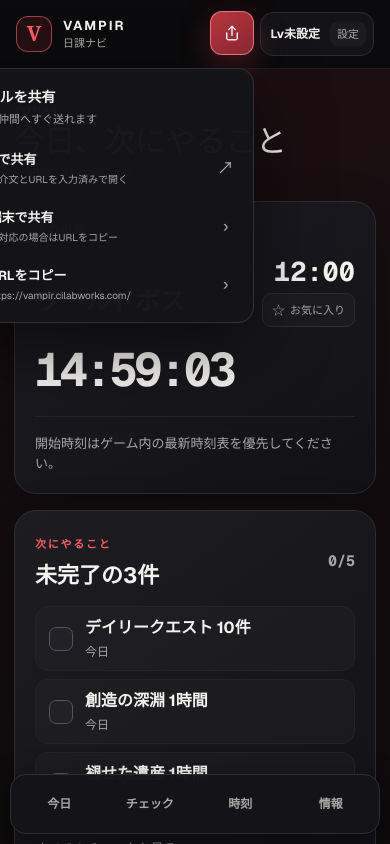
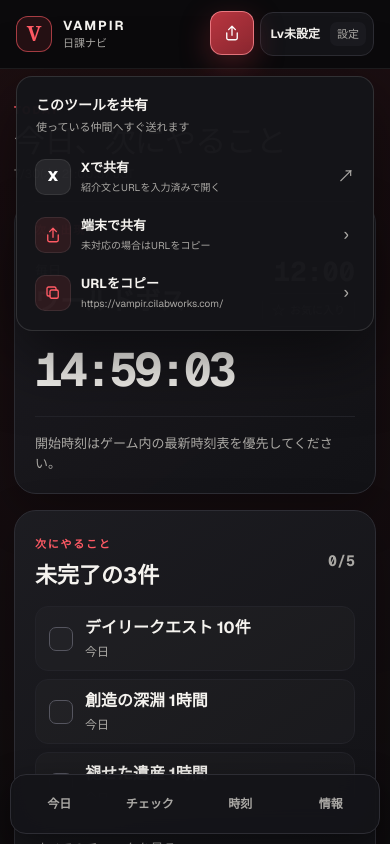
Before and after one commit to Ranats/vampir-support-hub, a Next.js app: page / in a window 390 px wide. Both pictures are taken after a click on the button "共有メニューを開く". Shown: the top 844 px of the page. Built offline with nearby package versions, Linux system fonts and the light colour scheme.

Commit message:
Fix mobile share menu boundaries

```diff
--- a/app/ShareMenu.tsx
+++ b/app/ShareMenu.tsx
@@ -91,7 +91,6 @@ export default function ShareMenu() {
         className="share-trigger"
         type="button"
         aria-label="共有メニューを開く"
-        aria-haspopup="menu"
         aria-expanded={open}
         aria-controls={menuId}
         onClick={() => {
@@ -103,7 +102,7 @@ export default function ShareMenu() {
         <span>共有</span>
       </button>
 
-      <div className="share-menu" id={menuId} role="menu" hidden={!open}>
+      <div className="share-menu" id={menuId} hidden={!open}>
         <div className="share-menu-heading">
           <strong>このツールを共有</strong>
           <small>使っている仲間へすぐ送れます</small>
@@ -113,7 +112,6 @@ export default function ShareMenu() {
           href={X_SHARE_URL}
           target="_blank"
           rel="noopener noreferrer"
-          role="menuitem"
           onClick={() => setOpen(false)}
         >
           <span className="share-menu-icon share-menu-icon-x" aria-hidden="true">X</span>
@@ -123,7 +121,6 @@ export default function ShareMenu() {
         <button
           className="share-menu-item"
           type="button"
-          role="menuitem"
           onClick={shareFromDevice}
         >
           <span className="share-menu-icon"><ShareIcon /></span>
@@ -133,7 +130,6 @@ export default function ShareMenu() {
         <button
           className="share-menu-item"
           type="button"
-          role="menuitem"
           onClick={copyUrl}
         >
           <span className="share-menu-icon"><CopyIcon /></span>
--- a/app/globals.css
+++ b/app/globals.css
@@ -1730,6 +1730,17 @@ summary:focus-visible {
     display: none;
   }
 
+  .share-menu {
+    position: fixed;
+    top: 76px;
+    right: 16px;
+    left: 16px;
+    width: auto;
+    max-height: calc(100dvh - 92px);
+    overflow-x: hidden;
+    overflow-y: auto;
+  }
+
   .settings-trigger {
     min-height: 44px;
     padding-inline: 10px 7px;
```
Also changed, not shown: 1 other file (tests, documents, lock files or other folders).
